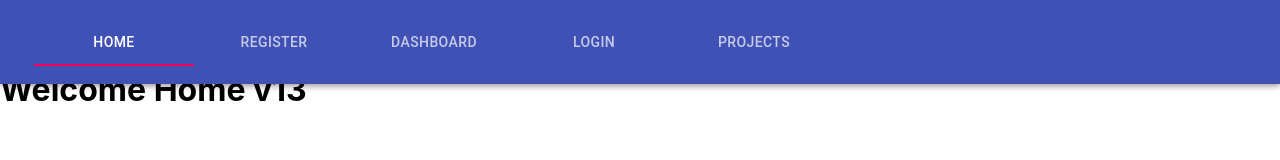
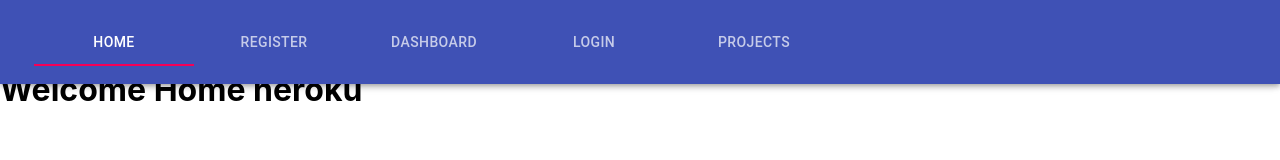
Before and after one commit to tweneboah/project-manager-frontend, a React (Create React App) app: page / in a window 1280 px wide. Shown: the top 160 px of the page. Built offline with nearby package versions, Linux system fonts and the light colour scheme.

Commit message:
initial commit 2

```diff
--- a/src/components/Home.js
+++ b/src/components/Home.js
@@ -3,7 +3,7 @@ import React from "react";
 const Home = () => {
   return (
     <div>
-      <h1>Welcome Home v13</h1>
+      <h1>Welcome Home heroku </h1>
     </div>
   );
 };
```
